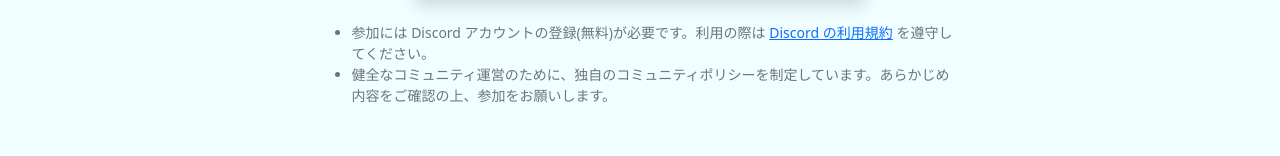
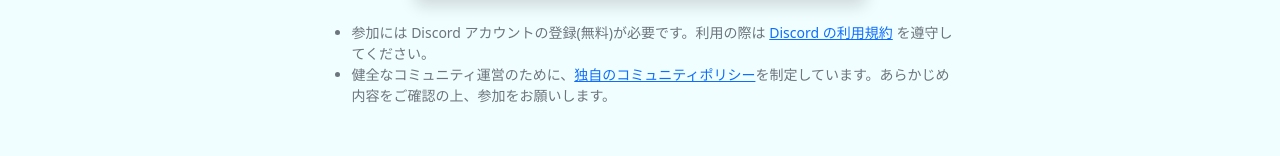
Before and after one commit to numazu-umineco/umineco.org, an Eleventy site: page src/index.njk in a window 1280 px wide. Shown: the part 2209-2365 px from the top of the page. Built offline with nearby package versions, Linux system fonts and the light colour scheme; Eleventy itself is replaced by a stand-in of ours; files that its build step writes are made by us from their sources.

Commit message:
ポリシーのページにリンクを付ける

```diff
--- a/src/index.njk
+++ b/src/index.njk
@@ -130,7 +130,7 @@ layout: layouts/base.njk
               参加には Discord アカウントの登録(無料)が必要です。利用の際は <a href="https://discord.com/terms">Discord の利用規約</a> を遵守してください。
             </li>
             <li>
-              健全なコミュニティ運営のために、独自のコミュニティポリシーを制定しています。あらかじめ内容をご確認の上、参加をお願いします。
+              健全なコミュニティ運営のために、<a href="/policies/">独自のコミュニティポリシー</a>を制定しています。あらかじめ内容をご確認の上、参加をお願いします。
             </li>
           </ul>
         </div>
```
